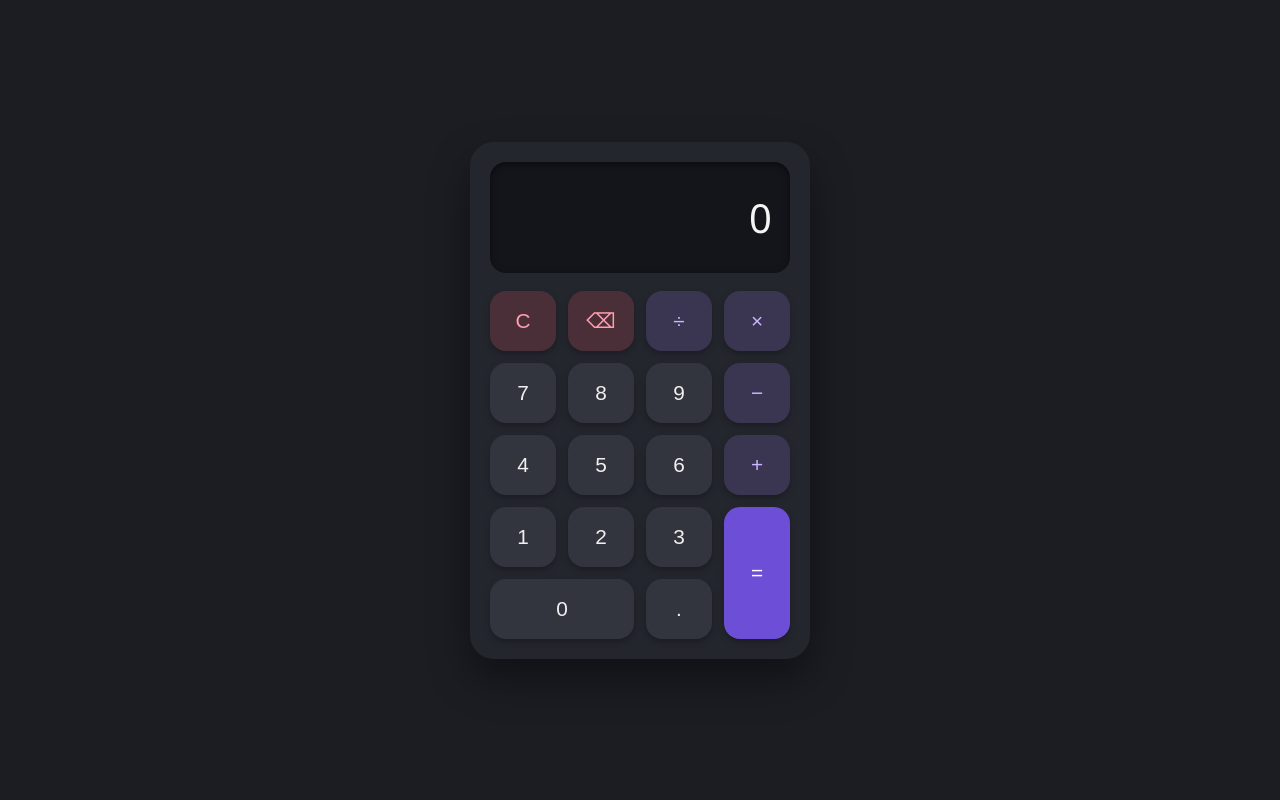
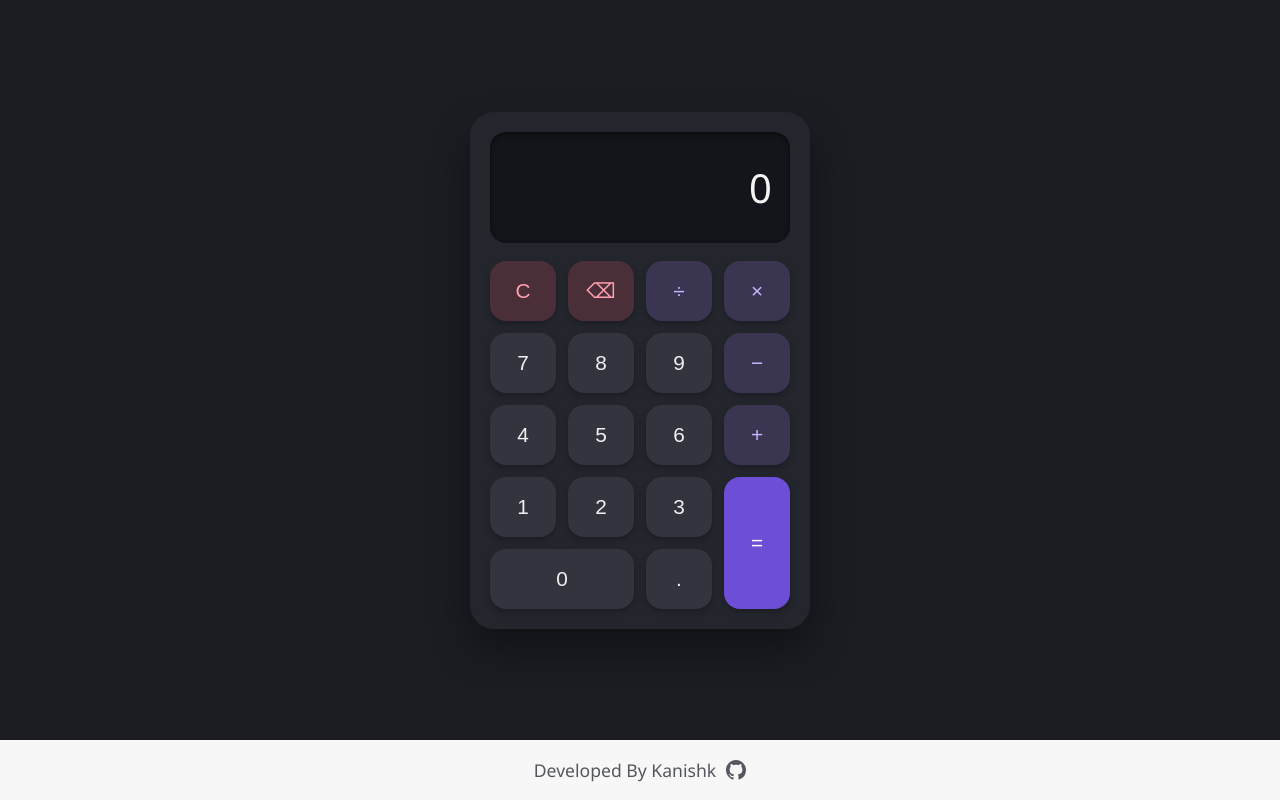
Before and after one commit to kanishksharma04/simple-calculator, a plain HTML site: page index.html in a window 1280 px wide. Drawn offline with Linux system fonts and the light colour scheme.

Commit message:
Adding developer credit footer linking to GitHub profile

```diff
--- a/index.html
+++ b/index.html
@@ -43,6 +43,13 @@
     </div>
   </div>
 
+  <a class="developer-credit" href="https://github.com/kanishksharma04" target="_blank" rel="noopener noreferrer">
+    Developed By Kanishk
+    <svg viewBox="0 0 16 16" width="20" height="20" fill="currentColor" aria-hidden="true">
+      <path d="M8 0C3.58 0 0 3.58 0 8c0 3.54 2.29 6.53 5.47 7.59.4.07.55-.17.55-.38 0-.19-.01-.82-.01-1.49-2.01.37-2.53-.49-2.69-.94-.09-.23-.48-.94-.82-1.13-.28-.15-.68-.52-.01-.53.63-.01 1.08.58 1.23.82.72 1.21 1.87.87 2.33.66.07-.52.28-.87.51-1.07-1.78-.2-3.64-.89-3.64-3.95 0-.87.31-1.59.82-2.15-.08-.2-.36-1.02.08-2.12 0 0 .67-.21 2.2.82.64-.18 1.32-.27 2-.27.68 0 1.36.09 2 .27 1.53-1.04 2.2-.82 2.2-.82.44 1.1.16 1.92.08 2.12.51.56.82 1.27.82 2.15 0 3.07-1.87 3.75-3.65 3.95.29.25.54.73.54 1.48 0 1.07-.01 1.93-.01 2.2 0 .21.15.46.55.38A8.013 8.013 0 0 0 16 8c0-4.42-3.58-8-8-8z"/>
+    </svg>
+  </a>
+
   <script src="script.js"></script>
 </body>
 </html>
--- a/style.css
+++ b/style.css
@@ -13,6 +13,7 @@
   background: #1b1d23;
   font-family: "Segoe UI", Roboto, Helvetica, Arial, sans-serif;
   padding: 16px;
+  padding-bottom: 76px;
 }
 
 .calculator {
@@ -107,3 +108,25 @@
     padding: 14px 0;
   }
 }
+
+.developer-credit {
+  position: fixed;
+  bottom: 0;
+  left: 0;
+  width: 100%;
+  display: flex;
+  align-items: center;
+  justify-content: center;
+  gap: 10px;
+  padding: 18px;
+  background: #f7f7f8;
+  color: #55575f;
+  font-size: 1.1rem;
+  font-weight: 500;
+  text-decoration: none;
+  transition: background 0.15s ease;
+}
+
+.developer-credit:hover {
+  background: #ececee;
+}
```
